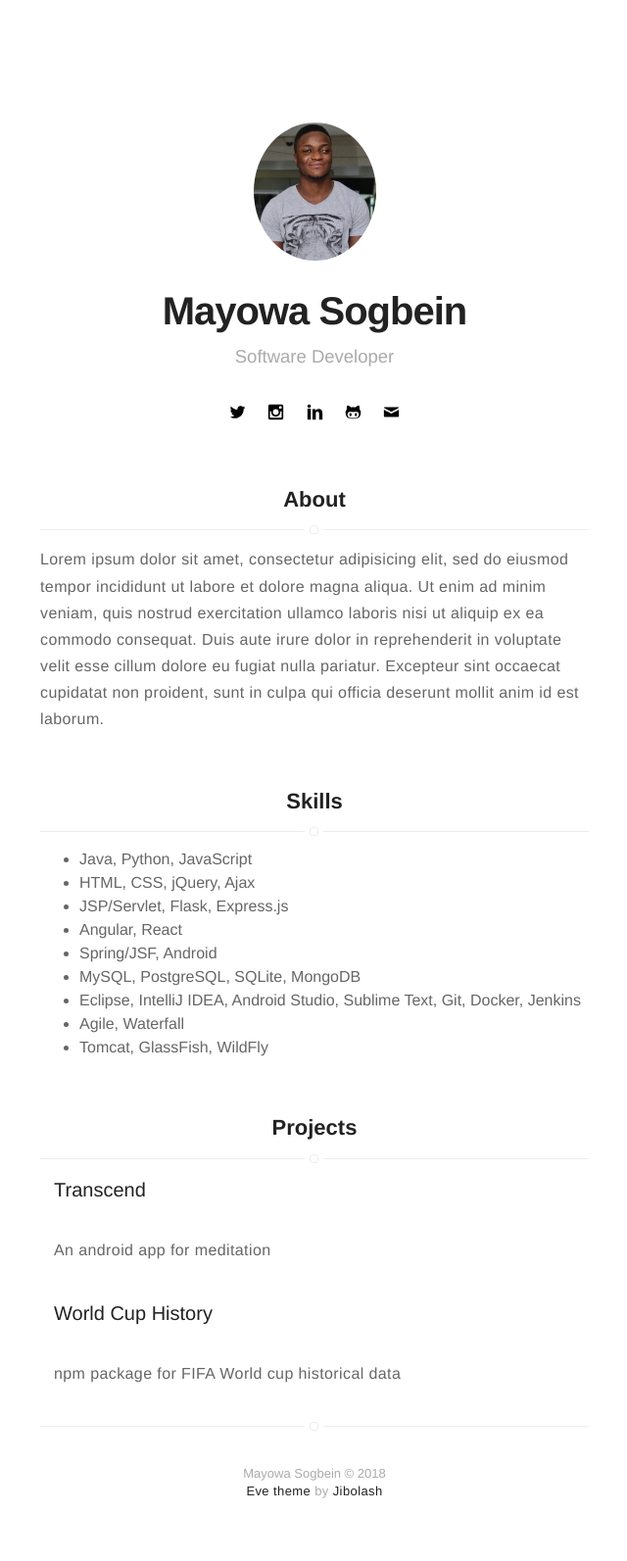
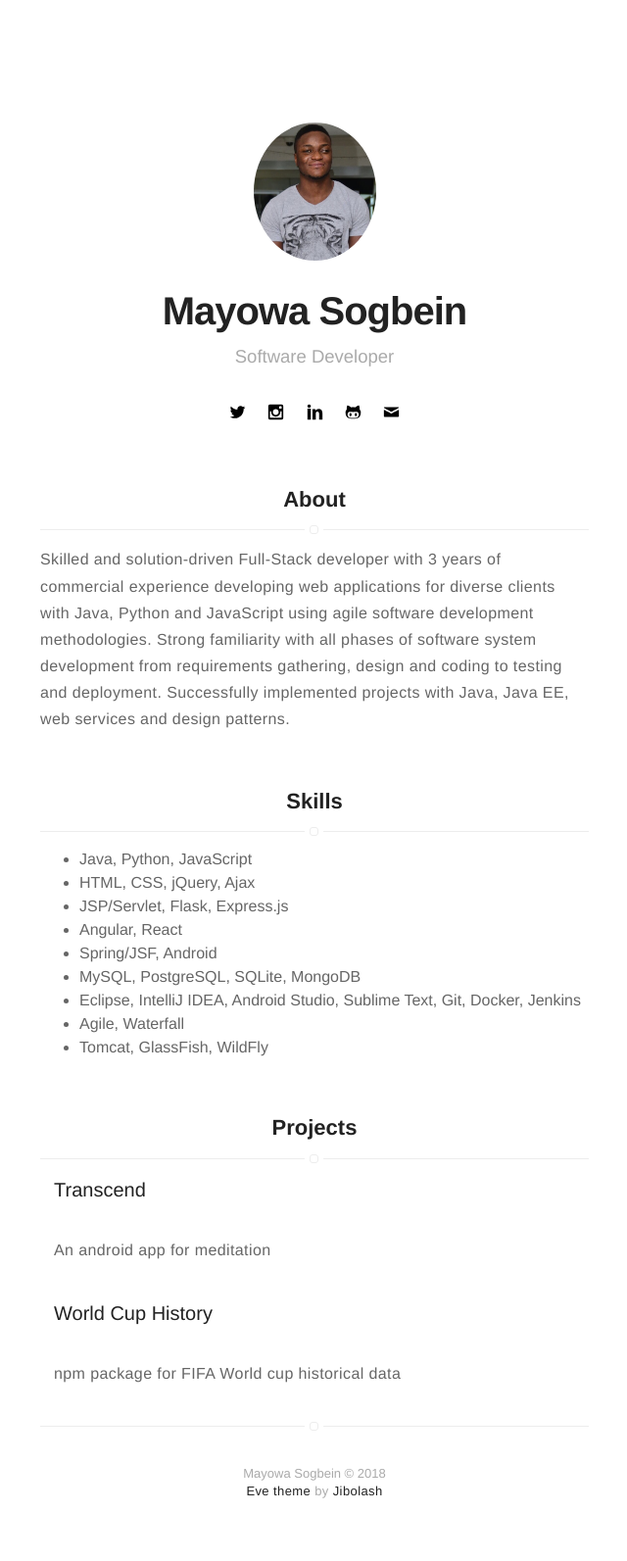
Before and after one commit to jibolash/jibolash.github.io, a Jekyll site: the page built from index.html, in a window 1280 px wide. Shown: the whole page at 98% size, without its empty margins (319-959 px from the left). Built offline with Jekyll 4.4.1, drawn with Linux system fonts in a browser that asks for light colours.

Commit message:
update about

```diff
--- a/_includes/about.html
+++ b/_includes/about.html
@@ -1,6 +1,6 @@
-<p>Lorem ipsum dolor sit amet, consectetur adipisicing elit, sed do eiusmod
-tempor incididunt ut labore et dolore magna aliqua. Ut enim ad minim veniam,
-quis nostrud exercitation ullamco laboris nisi ut aliquip ex ea commodo
-consequat. Duis aute irure dolor in reprehenderit in voluptate velit esse
-cillum dolore eu fugiat nulla pariatur. Excepteur sint occaecat cupidatat non
-proident, sunt in culpa qui officia deserunt mollit anim id est laborum.</p>
+<p>
+    Skilled and solution-driven Full-Stack developer with 3 years of commercial experience developing web
+    applications for diverse clients with Java, Python and JavaScript using agile software development methodologies.
+    Strong familiarity with all phases of software system development from requirements gathering, design and
+    coding to testing and deployment. Successfully implemented projects with Java, Java EE, web services and design patterns.
+</p>
```
